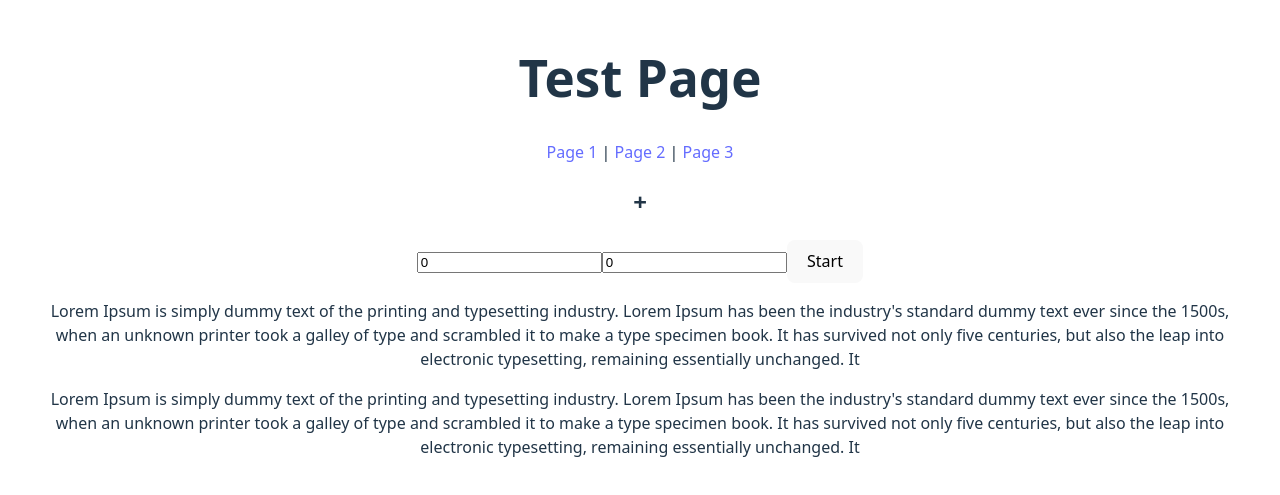
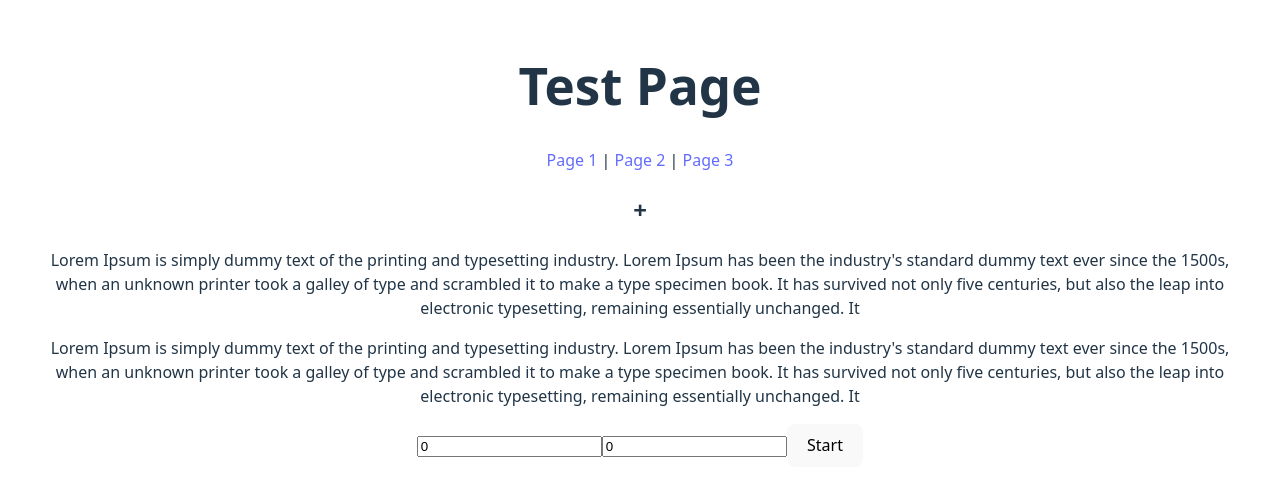
Before and after one commit to PiekharievaK/changelog-test, a React (Vite) app: page /1 in a window 1280 px wide. Shown: the part 155-650 px from the top of the page. Built offline with nearby package versions, Linux system fonts and the light colour scheme.

Commit message:
feat(V-234): some changes

```diff
--- a/src/pages/page1/Page1.jsx
+++ b/src/pages/page1/Page1.jsx
@@ -11,13 +11,13 @@ export const AddPage = () => {
     return (
         <div>
             <h2>+</h2>
-
+            <TestingComponent/>
+            <TestingComponent/>
             <input type="number" value={a} onChange={e => setA(e.target.value)}/>
             <input type="number" value={b} onChange={e => setB(e.target.value)}/>
             <button onClick={() => handleAdd(a, b, setResult)}>Start</button>
             {result !== null && <p>Result: {result}</p>}
-            <TestingComponent/>
-            <TestingComponent/>
+
 
         </div>
     );
```
